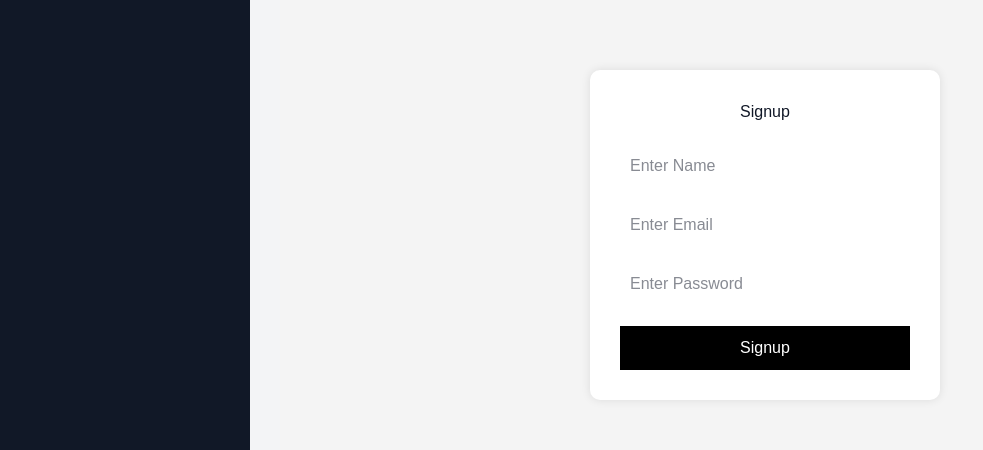
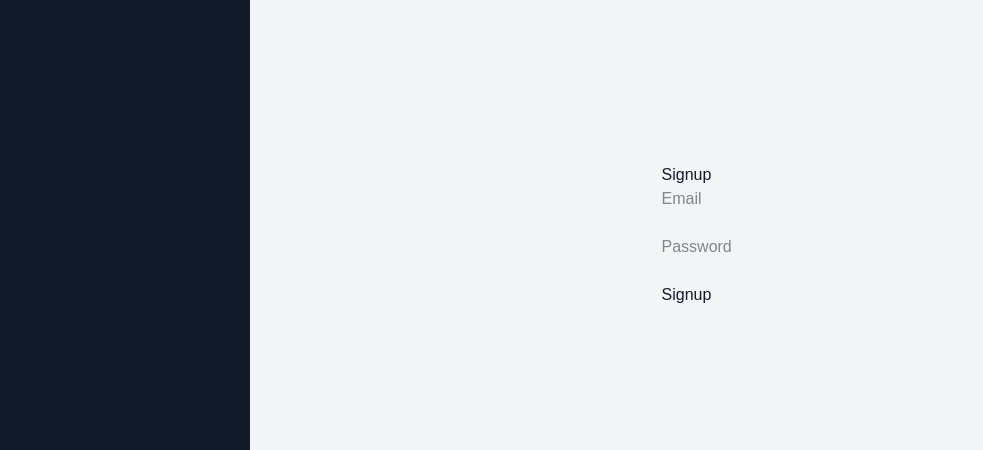
Before and after one commit to UdayShankhdhar/AI-App-Generator-, a Next.js app in the folder dynamo-platform/frontend-app/: page /signup in a window 1280 px wide. Shown: the part 195-645 px from the top of the page, without its empty margins (0-983 px from the left). Built offline with nearby package versions, Linux system fonts and the light colour scheme; no server answers.

Commit message:
Update page.tsx

```diff
--- a/dynamo-platform/frontend-app/app/signup/page.tsx
+++ b/dynamo-platform/frontend-app/app/signup/page.tsx
@@ -1,25 +1,32 @@
-// app/signup/page.tsx
-
 "use client";
 
 import { useState } from "react";
 
 export default function SignupPage() {
-  const [name, setName] = useState("");
   const [email, setEmail] = useState("");
   const [password, setPassword] = useState("");
 
-  const handleSignup = (e: React.FormEvent) => {
+  async function handleSignup(e: React.FormEvent) {
     e.preventDefault();
 
-    console.log({
-      name,
-      email,
-      password,
-    });
+    const res = await fetch(
+      "https://YOUR-BACKEND-URL/api/signup",
+      {
+        method: "POST",
+        headers: {
+          "Content-Type": "application/json",
+        },
+        body: JSON.stringify({
+          email,
+          password,
+        }),
+      }
+    );
 
-    alert("Signup Successful!");
-  };
+    const data = await res.json();
+
+    alert(JSON.stringify(data));
+  }
 
   return (
     <div
@@ -28,72 +35,32 @@ export default function SignupPage() {
         display: "flex",
         justifyContent: "center",
         alignItems: "center",
-        background: "#f4f4f4",
       }}
     >
-      <form
-        onSubmit={handleSignup}
-        style={{
-          background: "white",
-          padding: "30px",
-          borderRadius: "10px",
-          width: "350px",
-          boxShadow: "0 0 10px rgba(0,0,0,0.1)",
-        }}
-      >
-        <h1 style={{ textAlign: "center", marginBottom: "20px" }}>
-          Signup
-        </h1>
-
-        <input
-          type="text"
-          placeholder="Enter Name"
-          value={name}
-          onChange={(e) => setName(e.target.value)}
-          style={{
-            width: "100%",
-            padding: "10px",
-            marginBottom: "15px",
-          }}
-        />
+      <form onSubmit={handleSignup}>
+        <h1>Signup</h1>
 
         <input
           type="email"
-          placeholder="Enter Email"
+          placeholder="Email"
           value={email}
           onChange={(e) => setEmail(e.target.value)}
-          style={{
-            width: "100%",
-            padding: "10px",
-            marginBottom: "15px",
-          }}
         />
+
+        <br />
+        <br />
 
         <input
           type="password"
-          placeholder="Enter Password"
+          placeholder="Password"
           value={password}
           onChange={(e) => setPassword(e.target.value)}
-          style={{
-            width: "100%",
-            padding: "10px",
-            marginBottom: "20px",
-          }}
         />
 
-        <button
-          type="submit"
-          style={{
-            width: "100%",
-            padding: "10px",
-            background: "black",
-            color: "white",
-            border: "none",
-            cursor: "pointer",
-          }}
-        >
-          Signup
-        </button>
+        <br />
+        <br />
+
+        <button type="submit">Signup</button>
       </form>
     </div>
   );
```
